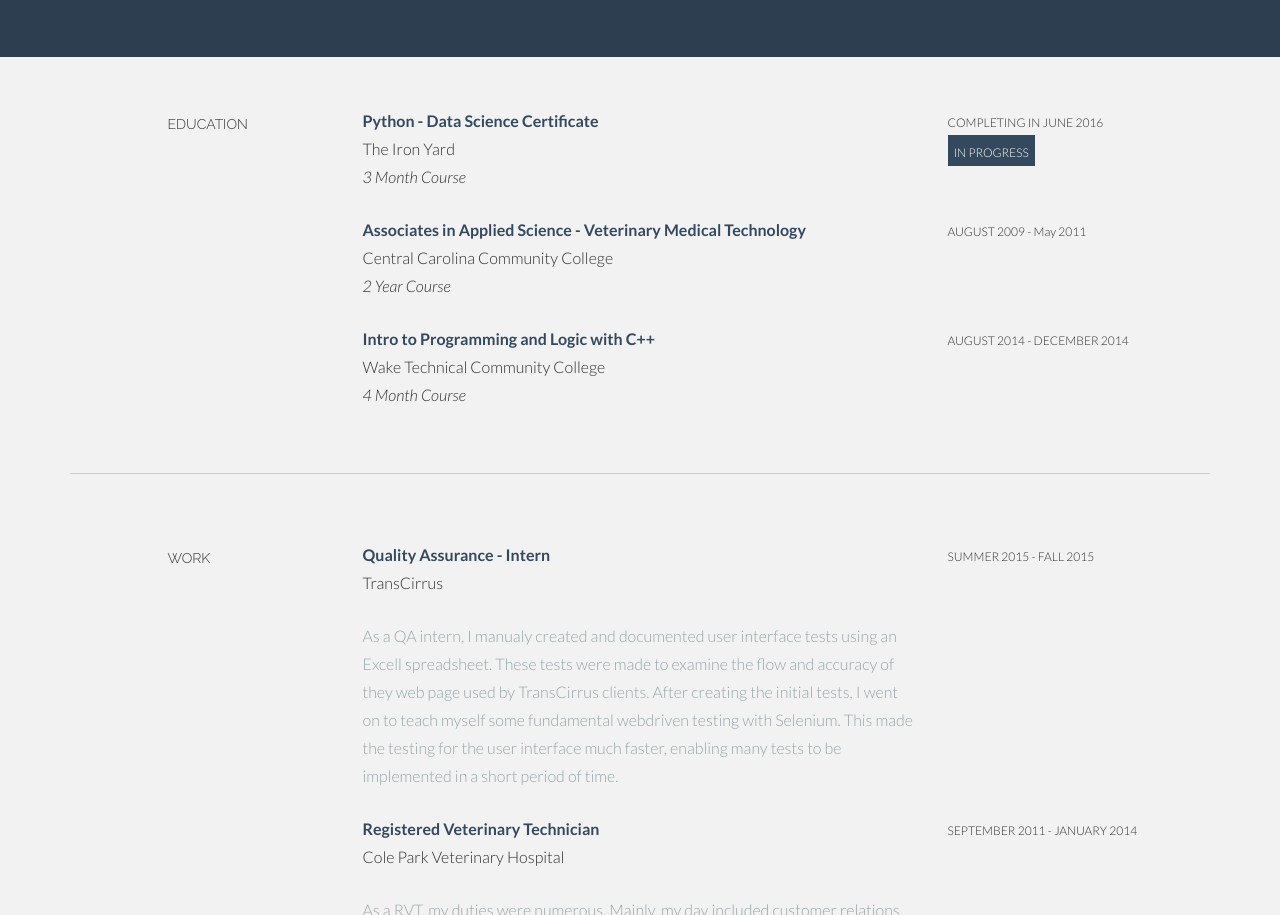
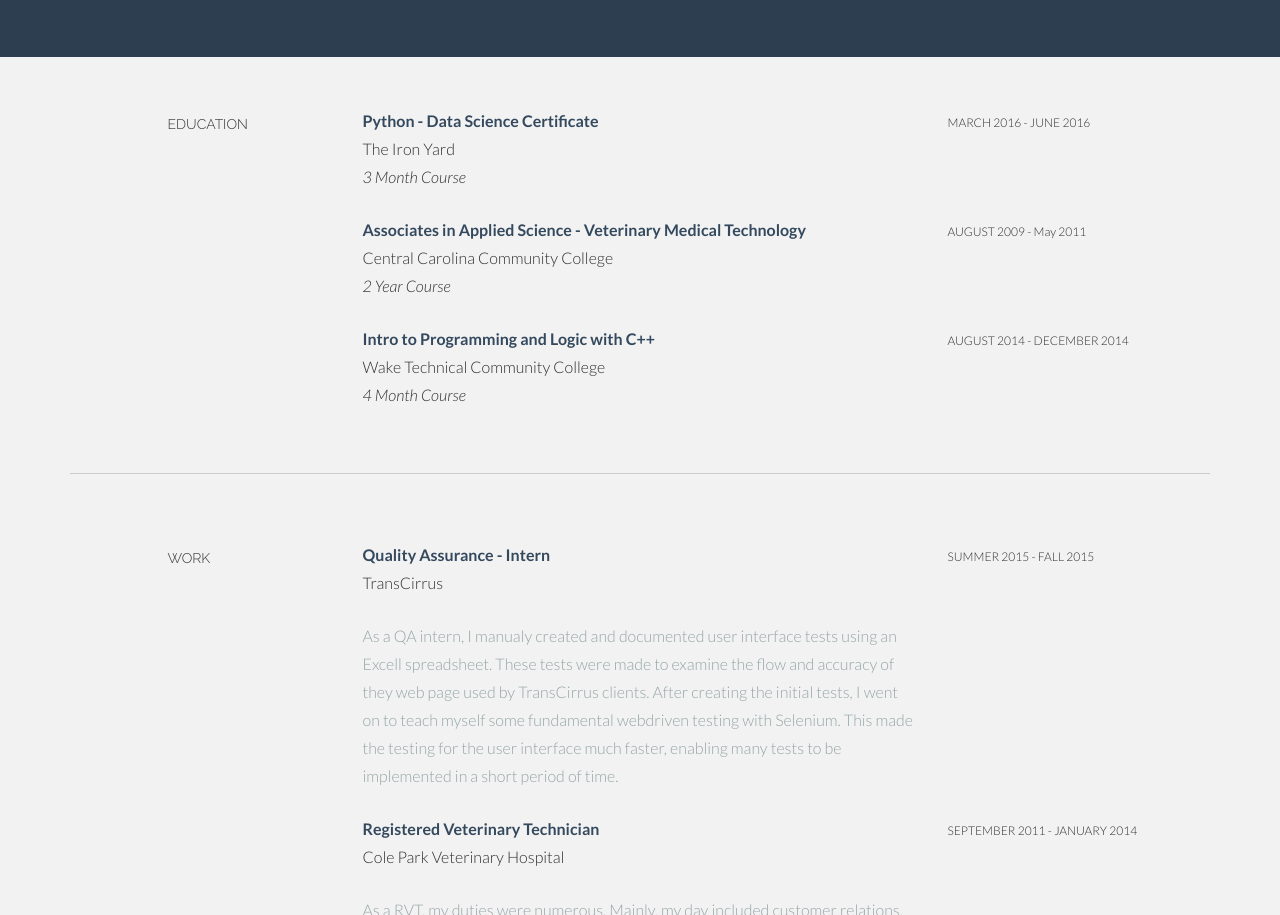
Before and after one commit to ptaylor403/ptaylor403.github.io, a plain HTML site: page index.html in a window 1280 px wide. Shown: the part 788-1703 px from the top of the page. Drawn offline with Linux system fonts and the light colour scheme.

Commit message:
updated Iron Yard completion

```diff
--- a/index.html
+++ b/index.html
@@ -101,9 +101,7 @@
 					</p>
 				</div>
 				<div class="col-lg-3">
-					<p><sm>COMPLETING IN JUNE 2016</sm><br/>
-					<imp><sm>IN PROGRESS</sm></imp>
-					</p>
+					<p><sm>MARCH 2016 - JUNE 2016</sm></p>
 				</div>
 
 				<div class="col-lg-6 col-lg-offset-3">
```
